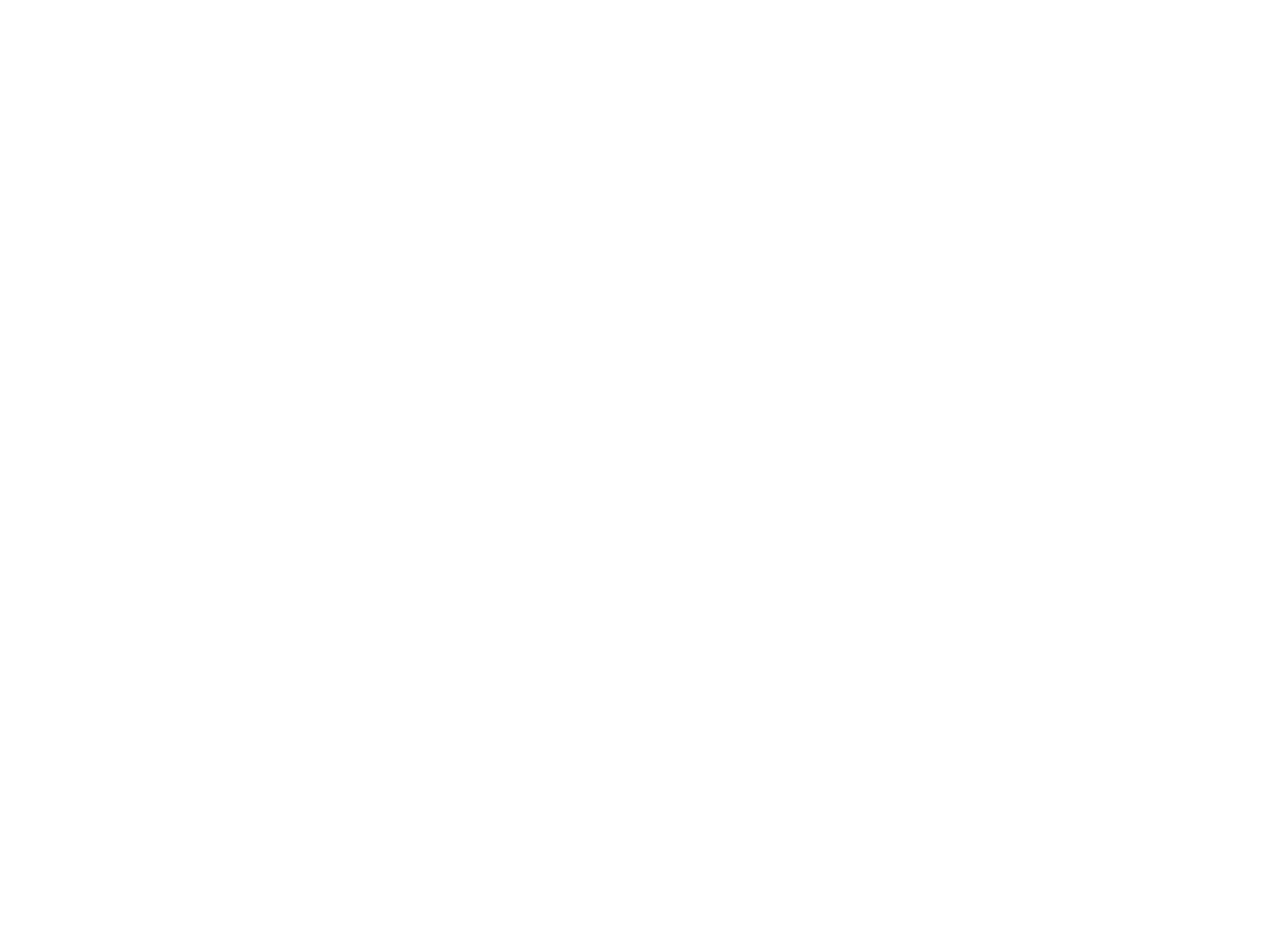
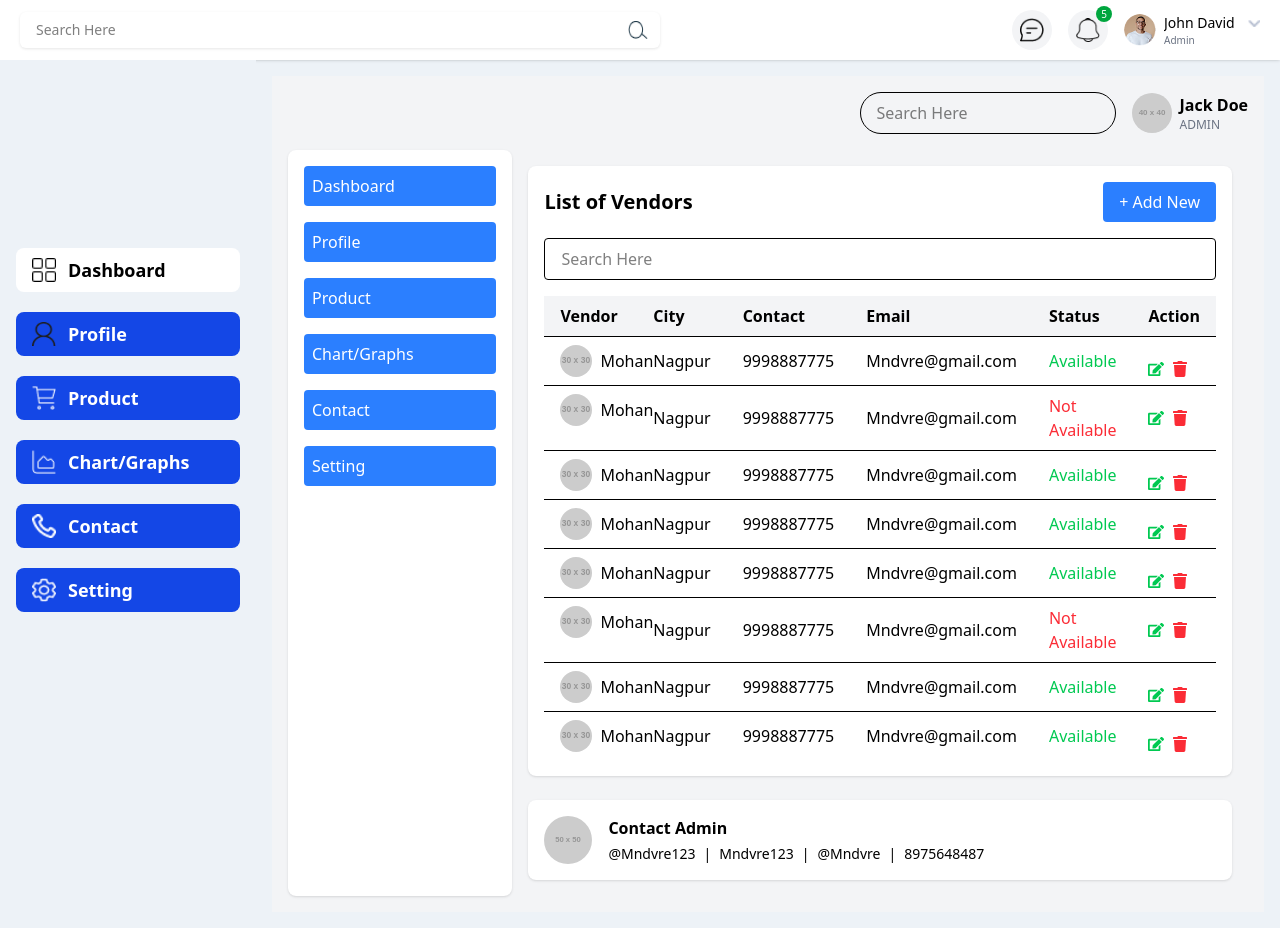
Before and after one commit to CodeByRushi11/Single-vender-task1, a React (Vite) app: page /Contact in a window 1280 px wide. Before the commit this address had no page. Before the commit the page ends 800 px from the top, so only its background shows below. Built offline with nearby package versions, Linux system fonts and the light colour scheme.

Commit message:
new branch added by rushikesh

```diff
--- a/src/App.jsx
+++ b/src/App.jsx
@@ -7,6 +7,10 @@
 import Profile from "./Pages/Profile";
 import Product from "./Pages/Product";
 import Chart from "./Pages/Chart";
+import ResetPassword from "./Pages/ResetPassword";
+import PasswordSuccess from "./Pages/PasswordSuccess";
+import Setting from "./Pages/Setting";
+import Contact from "./Pages/Contact";
 
 function App() {
   return (
@@ -20,6 +24,10 @@
           <Route path="/Profile" element={<Profile />} />
           <Route path="/Product" element={<Product />} />
           <Route path="/Chart" element={<Chart />} />
+          <Route path="/ResetPassword" element={<ResetPassword />} />
+          <Route path="/PasswordSuccess" element={<PasswordSuccess />} />
+          <Route path="/Setting" element={<Setting />} />
+          <Route path="/Contact" element={<Contact />} />
         </Route>
       </Routes>
     </Router>
--- a/src/Component/Sidebar.jsx
+++ b/src/Component/Sidebar.jsx
@@ -17,8 +17,8 @@
     { title: "Profile", icon: profile, path: "/Profile" },
     { title: "Product", icon: cart, path: "/Product" },
     { title: "Chart/Graphs", icon: charts, path: "/Chart" },
-    { title: "Contact", icon: Phone, path: "/contact" },
-    { title: "Settings", icon: settings, path: "/settings" },
+    { title: "Contact", icon: Phone, path: "/Contact" },
+    { title: "Setting", icon: settings, path: "/Setting" },
   ];
 
   const handleClick = (title, path) => {
--- a/src/Pages/CheckEmail.jsx
+++ b/src/Pages/CheckEmail.jsx
@@ -50,7 +50,7 @@
           ))}
         </div>
         {/* When on create new password button redirect to the next page name create new passowrd */}
-        <Link to="newPasswordPage">
+        <Link to="ResetPassword">
           <button className="w-full px-4 py-2 bg-[#2873f0] text-white text-base rounded-md hover:bg-[#0059f4] cursor-pointer mb-[15px] text-[12px]">
             Create a new Password
           </button>
--- a/src/Pages/Contact.jsx
+++ b/src/Pages/Contact.jsx
@@ -42,9 +42,19 @@
       <div className="flex flex-1">
         {/* Sidebar */}
         <div className="w-60 bg-white shadow rounded-lg p-4 space-y-4">
-          {["Dashboard", "Profile", "Product", "Chart/Graphs", "Contact", "Setting"].map((item) => (
-            <button key={item} className="w-full text-left p-2 rounded bg-blue-500 text-white hover:bg-blue-600">
-          <Link to={`/${item}`}> {item}</Link>
+          {[
+            "Dashboard",
+            "Profile",
+            "Product",
+            "Chart/Graphs",
+            "Contact",
+            "Setting",
+          ].map((item) => (
+            <button
+              key={item}
+              className="w-full text-left p-2 rounded bg-blue-500 text-white hover:bg-blue-600"
+            >
+              <Link to={`/${item}`}> {item}</Link>
             </button>
           ))}
         </div>
@@ -73,8 +83,17 @@
               <table className="min-w-full table-auto text-left">
                 <thead className="bg-gray-100">
                   <tr>
-                    {["Vendor", "City", "Contact", "Email", "Status", "Action"].map((head) => (
-                      <th key={head} className="px-4 py-2">{head}</th>
+                    {[
+                      "Vendor",
+                      "City",
+                      "Contact",
+                      "Email",
+                      "Status",
+                      "Action",
+                    ].map((head) => (
+                      <th key={head} className="px-4 py-2">
+                        {head}
+                      </th>
                     ))}
                   </tr>
                 </thead>
@@ -93,8 +112,16 @@
                       <td className="px-4 py-2">{vendor.contact}</td>
                       <td className="px-4 py-2">{vendor.email}</td>
                       <td className="px-4 py-2">
-                        <span className={index === 1 || index === 5 ? "text-red-500" : "text-green-500"}>
-                          {index === 1 || index === 5 ? "Not Available" : "Available"}
+                        <span
+                          className={
+                            index === 1 || index === 5
+                              ? "text-red-500"
+                              : "text-green-500"
+                          }
+                        >
+                          {index === 1 || index === 5
+                            ? "Not Available"
+                            : "Available"}
                         </span>
                       </td>
                       <td className="px-4 py-2 flex gap-2">
@@ -119,7 +146,8 @@
               <div>
                 <p className="font-bold">Contact Admin</p>
                 <div className="flex items-center gap-2 mt-1 text-sm">
-                  <span>@Mndvre123</span> | <span>Mndvre123</span> | <span>@Mndvre</span> | <span>8975648487</span>
+                  <span>@Mndvre123</span> | <span>Mndvre123</span> |{" "}
+                  <span>@Mndvre</span> | <span>8975648487</span>
                 </div>
               </div>
             </div>
--- a/src/Pages/PasswordSuccess.jsx
+++ b/src/Pages/PasswordSuccess.jsx
@@ -1,11 +1,6 @@
 import React from "react";
-
-
+import { Link } from "react-router-dom";
 const PasswordSuccess = () => {
-
-
-
-
   return (
     <div className="min-h-screen bg-[#eaf3f7] flex items-center justify-center px-4">
       <div className="bg-white rounded-lg shadow-md p-8 max-w-md w-full text-center">
@@ -23,13 +18,11 @@
           Your password has been changed successfully. <br />
           You can now use your new password to login to your account.
         </p>
-
-        <button
-
-          className="w-full bg-blue-600 hover:bg-blue-700 text-white py-2 rounded-md font-medium transition"
-        >
-          Login
-        </button>
+        <Link to="/Dashboard">
+          <button className="w-full px-4 py-2 bg-[#2873f0] text-white text-base rounded-md hover:bg-[#0059f4] cursor-pointer text-[12px]">
+            Login
+          </button>
+        </Link>
       </div>
     </div>
   );
--- a/src/Pages/ResetPassword.jsx
+++ b/src/Pages/ResetPassword.jsx
@@ -7,11 +7,11 @@
   const [showNewPassword, setShowNewPassword] = useState(false);
   const [showConfirmPassword, setShowConfirmPassword] = useState(false);
 
-const navigate=useNavigate();
-   const handleSubmit = async (e) => {
-     e.preventDefault();
-     navigate("/password-success");
-   };
+  const navigate = useNavigate();
+  const handleSubmit = async (e) => {
+    e.preventDefault();
+    navigate("/PasswordSuccess");
+  };
   return (
     <form onSubmit={handleSubmit}>
       <div className="min-h-screen bg-[#f1f7fa] flex items-center justify-center">
@@ -23,7 +23,6 @@
             Please enter and confirm your new password. You will need to login
             after you reset.
           </p>
-
           {/* New Password */}
           <div className="mb-4">
             <label className="block text-sm font-medium mb-1">
@@ -47,7 +46,6 @@
             </div>
             <p className="text-xs text-gray-500 mt-1">must contain 8 char.</p>
           </div>
-
           {/* Confirm Password */}
           <div className="mb-6">
             <label className="block text-sm font-medium mb-1">
@@ -70,8 +68,8 @@
               </button>
             </div>
           </div>
+          {/* Submit Button */}
 
-          {/* Submit Button */}
           <button className="w-full bg-blue-600 hover:bg-blue-700 text-white font-semibold py-2 rounded-md transition">
             Reset New Password
           </button>
```
